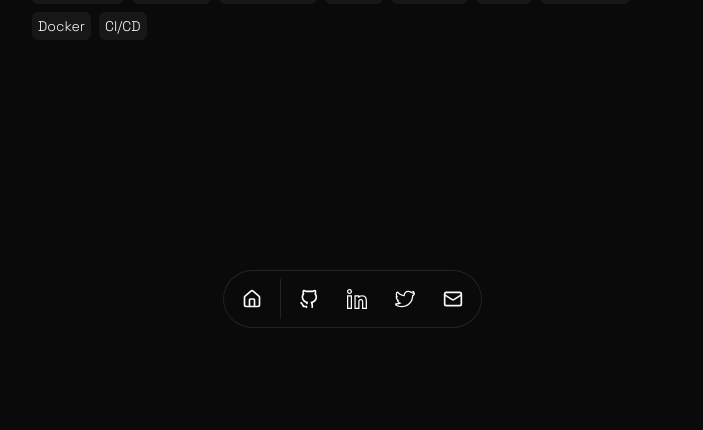
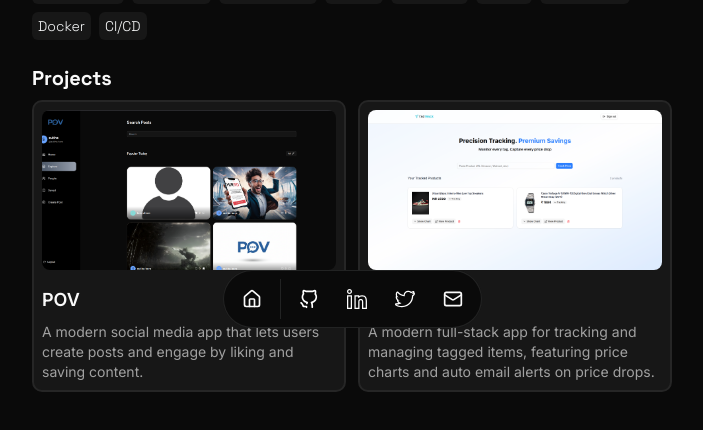
Before and after one commit to txrunishere/portfolio-website, a Next.js app: page / in a window 1280 px wide. Shown: the part 456-886 px from the top of the page, without its empty margins (288-991 px from the left). Before the commit the page ends 800 px from the top, so only its background shows below. Built offline with nearby package versions, Linux system fonts and the light colour scheme.

Commit message:
add project section

```diff
--- a/app/layout.tsx
+++ b/app/layout.tsx
@@ -13,8 +13,7 @@ const spaceGrotesk = Space_Grotesk({
 });
 
 export const metadata: Metadata = {
-  title: "Create Next App",
-  description: "Generated by create next app",
+  title: "Tarun's Portfolio",
 };
 
 export default function RootLayout({
--- a/app/page.tsx
+++ b/app/page.tsx
@@ -1,4 +1,5 @@
 import { Introduction } from "@/components/introduction";
+import { Projects } from "@/components/projects";
 import { Skills } from "@/components/skills";
 import { BlurFade } from "@/components/ui/blur-fade";
 import { GitHubCalendar } from "react-github-calendar";
@@ -14,6 +15,8 @@ export default function Home() {
         </div>
 
         <Skills />
+
+        <Projects />
       </BlurFade>
     </div>
   );
--- /dev/null
+++ b/components/projects.tsx
@@ -0,0 +1,56 @@
+import { Heading } from "./heading";
+
+type Project = {
+  id: number;
+  name: string;
+  description: string;
+  image: string;
+  stack: string[];
+};
+
+export const Projects = () => {
+  const projects: Project[] = [
+    {
+      id: 1,
+      name: "POV",
+      description:
+        "A modern social media app that lets users create posts and engage by liking and saving content.",
+      image: "./pov-show.png",
+      stack: [],
+    },
+    {
+      id: 2,
+      name: "TagTrack",
+      description:
+        "A modern full-stack app for tracking and managing tagged items, featuring price charts and auto email alerts on price drops.",
+      image: "./tagtrack-show.png",
+      stack: [],
+    },
+  ];
+
+  return (
+    <div className="">
+      <Heading>Projects</Heading>
+      <div className="mt-2 grid grid-cols-1 gap-3 md:grid-cols-2">
+        {projects.map((project) => (
+          <div
+            key={project.id}
+            className="h-full rounded-lg border-2 border-neutral-800 bg-neutral-900 p-2"
+          >
+            <div className="h-40 w-full overflow-hidden rounded-md">
+              <img
+                className="h-full w-full object-cover object-top"
+                src={project.image}
+                alt={`${project.name}-img`}
+              />
+            </div>
+            <div className="mt-4 flex flex-col gap-2">
+              <h4 className="text-lg font-semibold">{project.name}</h4>
+              <p className="text-sm text-neutral-400">{project.description}</p>
+            </div>
+          </div>
+        ))}
+      </div>
+    </div>
+  );
+};
```
Also changed, not shown: public/pov-show.png (added), public/tagtrack-show.png (added).
